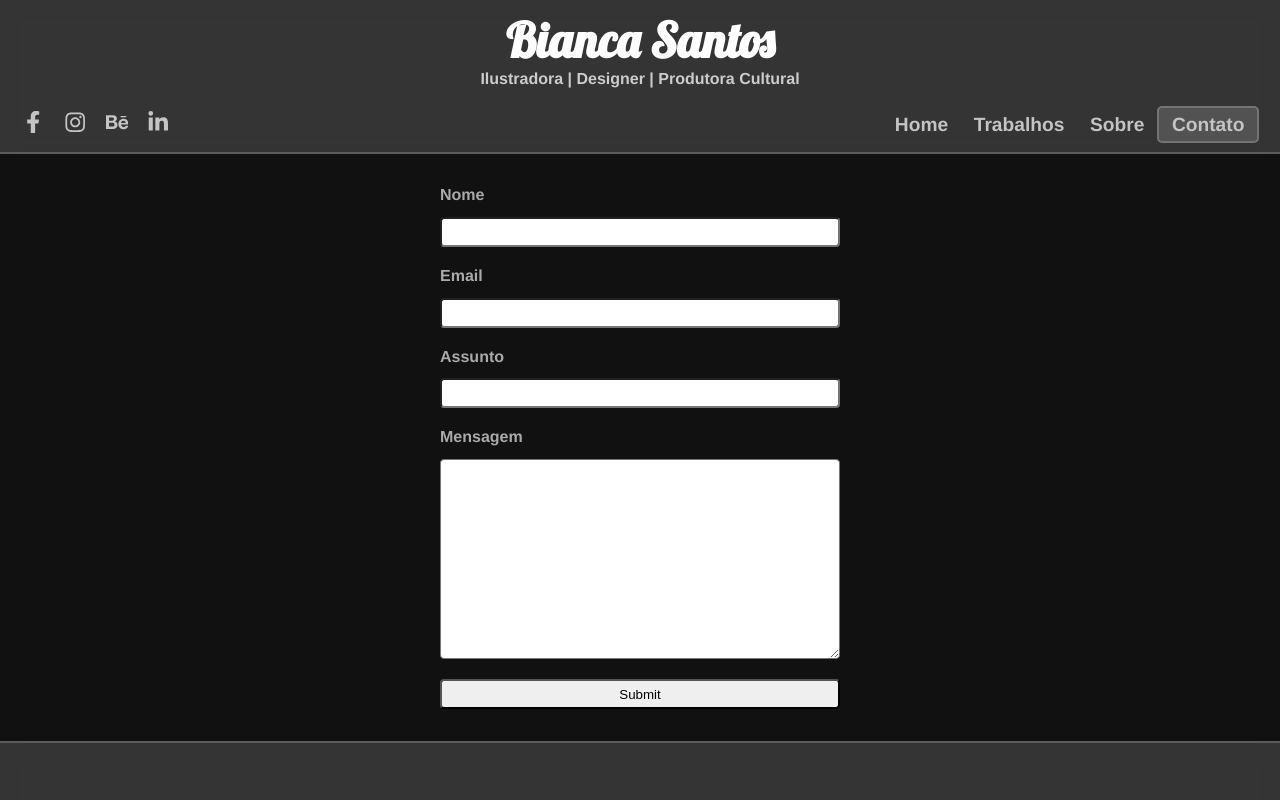
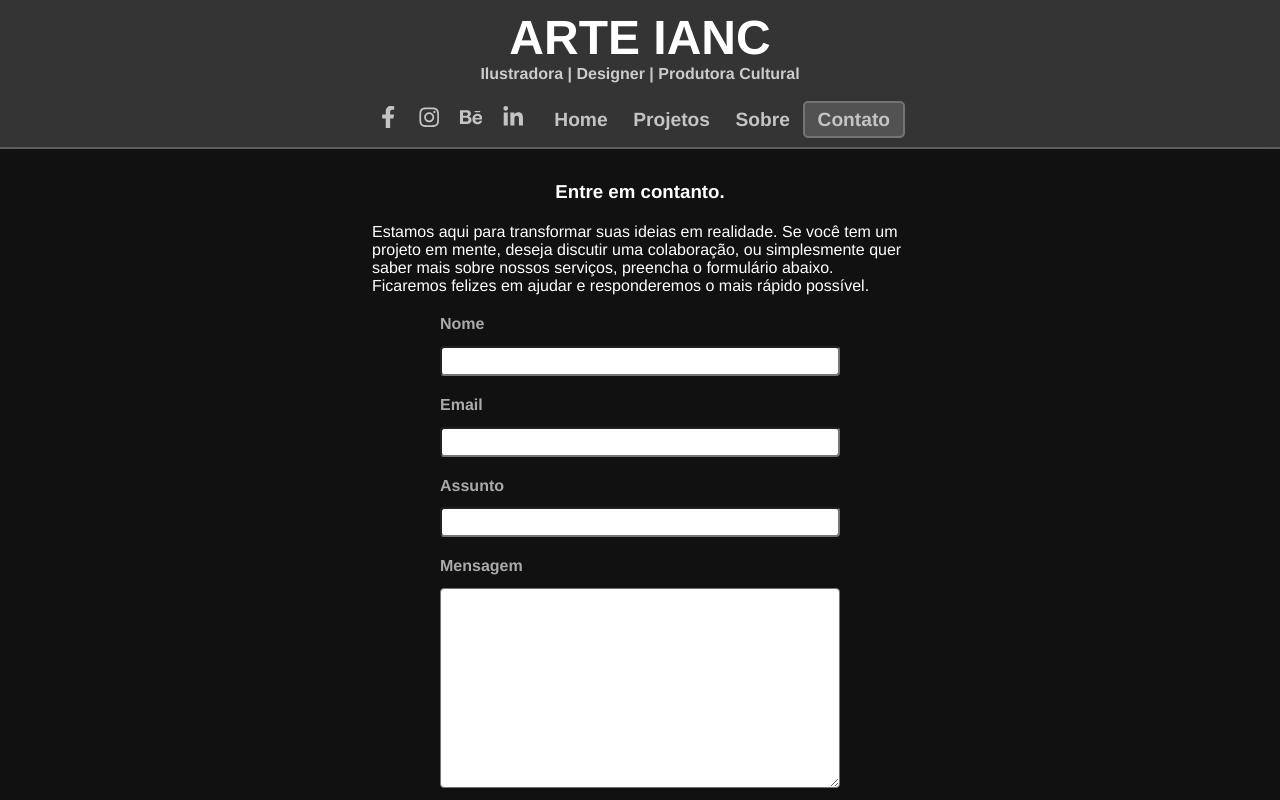
Before and after one commit to a-ndreFerreira/Cliente-Bianca-Santos, a React (Vite) app in the folder arteIanc/: page /contact in a window 1280 px wide. Shown: the top 800 px of the page. Built offline with nearby package versions, Linux system fonts and the light colour scheme.

Commit message:
Atualizações Rota Projects

```diff
--- a/arteIanc/src/components/Navbar/Navbar.css
+++ b/arteIanc/src/components/Navbar/Navbar.css
@@ -15,7 +15,8 @@
 }
 
 .divTitle h1 {
-    font-family: 'Lobster', sans-serif;
+    /* font-family: 'Lobster', sans-serif; */
+    text-transform: uppercase;
     font-size: 3rem;
 }
 
@@ -28,7 +29,7 @@
 .navbar {
     display: flex;
     width: 100%;
-    justify-content: space-between;
+    justify-content: center;
     align-items: center;
     padding: .5rem .8rem;
 }
--- a/arteIanc/src/components/Navbar/Navbar.jsx
+++ b/arteIanc/src/components/Navbar/Navbar.jsx
@@ -12,7 +12,7 @@ const Navbar = () => {
 
     const navItems = [
         { link: 'Home', path: '/' },
-        { link: 'Trabalhos', path: '/works' },
+        { link: 'Projetos', path: '/projects' },
         { link: 'Sobre', path: '/about' },
         { link: 'Contato', path: '/contact' }
     ];
@@ -28,7 +28,7 @@ const Navbar = () => {
         <header className='header'>
             <div className='divTitle'>
                 <h1>
-                    Bianca Santos
+                    Arte Ianc
                 </h1>
                 <p>
                     Ilustradora | Designer | Produtora Cultural
--- a/arteIanc/src/main.jsx
+++ b/arteIanc/src/main.jsx
@@ -8,7 +8,7 @@ import { createBrowserRouter, RouterProvider } from 'react-router-dom';
 
 import Home from './routes/Home/Home.jsx';
 import Contact from './routes/Contact/Contact.jsx';
-import Works from './routes/Works/Works.jsx';
+import Projects from './routes/Projects/Projects.jsx';
 import About from './routes/About/About.jsx';
 
 const router = createBrowserRouter([
@@ -21,8 +21,8 @@ const router = createBrowserRouter([
         element: <Home />
       },
       {
-        path: '/works',
-        element: <Works />
+        path: '/projects',
+        element: <Projects />
       },
       {
         path: '/about',
--- a/arteIanc/src/routes/Contact/Contact.css
+++ b/arteIanc/src/routes/Contact/Contact.css
@@ -1,8 +1,8 @@
 .formContainer {
     display: flex;
     flex-direction: column;
-    min-width: 500px;
-    min-height: 500px;
+    max-width: 600px;
+    margin: 0 auto;
     justify-content: center;
     align-items: center;
     gap: 20px;
@@ -24,6 +24,7 @@
     height: 30px;
     width: 400px;
     border-radius: 4px;
+    padding: .5rem;
 }
 
 .formContainer textarea {
--- a/arteIanc/src/routes/Contact/Contact.jsx
+++ b/arteIanc/src/routes/Contact/Contact.jsx
@@ -4,6 +4,12 @@ import './Contact.css'
 const Contact = () => {
     return (
         <form className='formContainer'>
+            <h3>
+                Entre em contanto.
+            </h3>
+            <p>
+                Estamos aqui para transformar suas ideias em realidade. Se você tem um projeto em mente, deseja discutir uma colaboração, ou simplesmente quer saber mais sobre nossos serviços, preencha o formulário abaixo. Ficaremos felizes em ajudar e responderemos o mais rápido possível.
+            </p>
             <label>
                 <span>Nome</span>
                 <input type="text" />
--- /dev/null
+++ b/arteIanc/src/routes/Projects/Projects.jsx
@@ -0,0 +1,11 @@
+
+
+
+
+const Projects = () => {
+    return (
+        <div>Projects</div>
+    )
+}
+
+export default Projects
--- a/arteIanc/src/routes/Works/Works.jsx
+++ /dev/null
@@ -1,10 +0,0 @@
-
-
-
-const Works = () => {
-    return (
-        <div>Works</div>
-    )
-}
-
-export default Works
```
